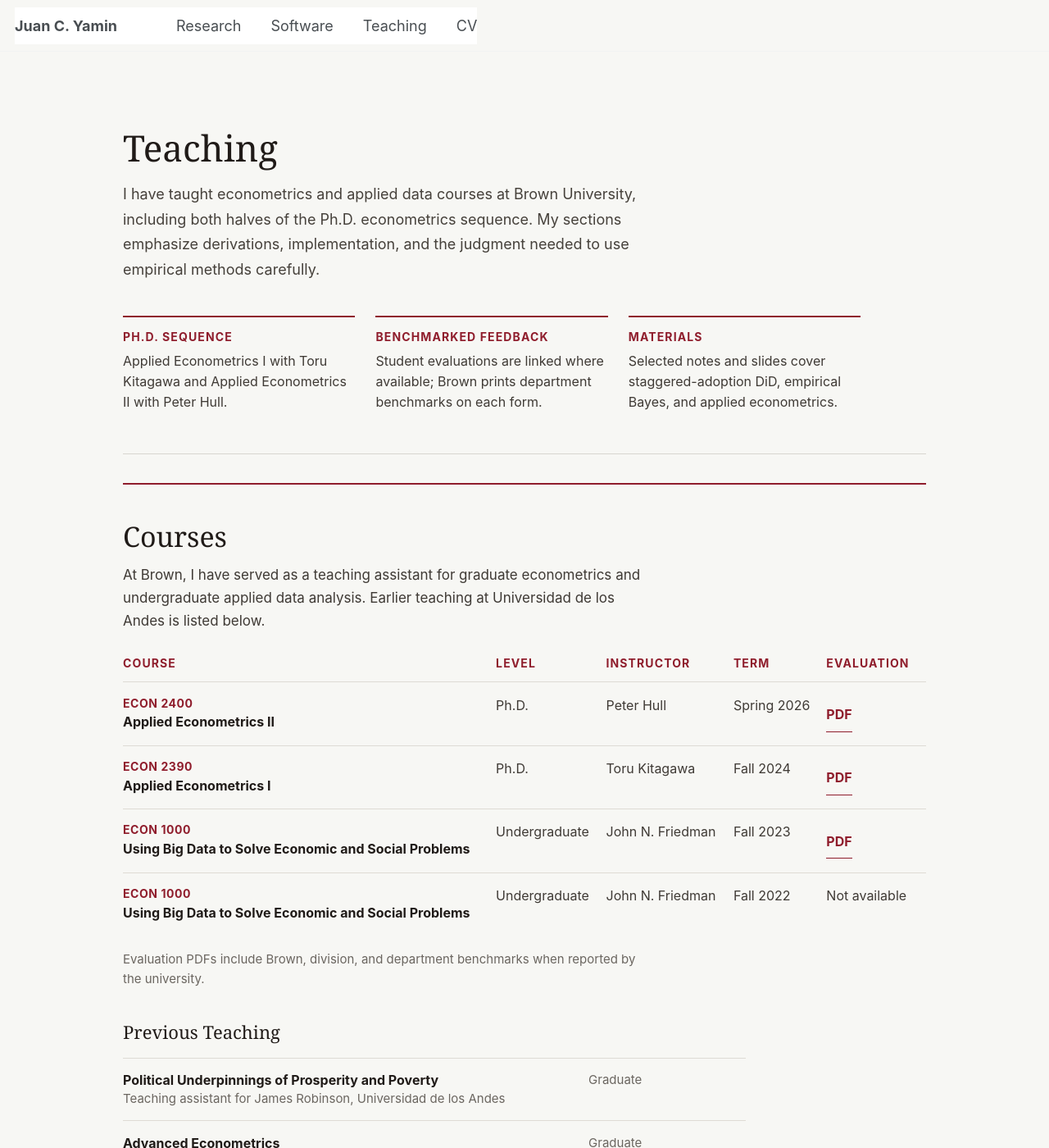
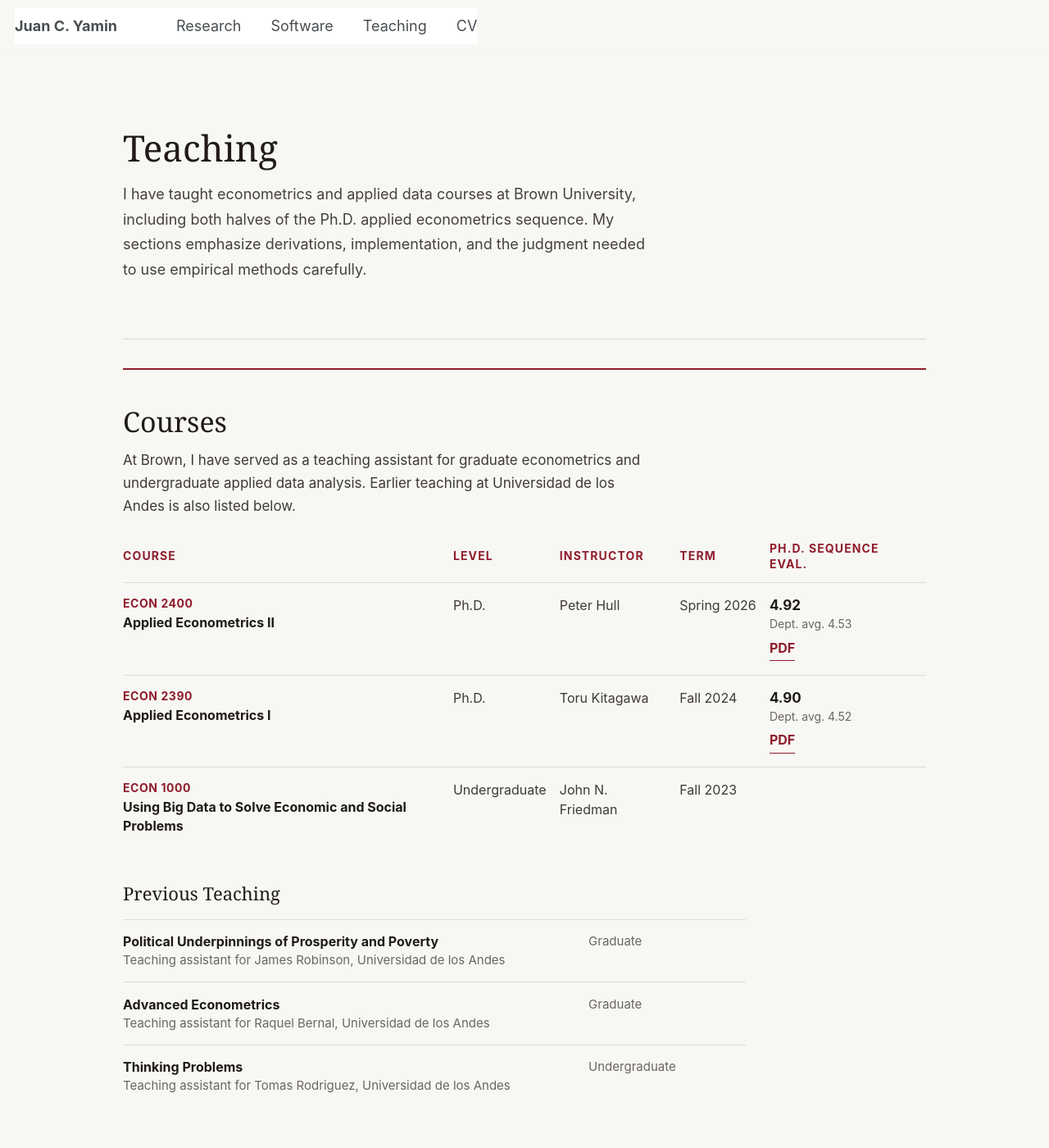
Before and after one commit to juancyamin/juancyamin.github.io, a Jekyll site: the page built from _pages/teaching-draft.md, in a window 1280 px wide and 1400 px high. Shown: the whole window at 82% size. Built offline with Jekyll 4.4.1, drawn with Linux system fonts in a browser that asks for light colours; some of the changed text lies outside the part shown.

Commit message:
Refine teaching draft evaluations

```diff
--- a/_pages/teaching-draft.md
+++ b/_pages/teaching-draft.md
@@ -107,19 +107,6 @@ noindex: true
     max-width: 640px;
   }
 
-  .page__content .t2-signals {
-    display: grid;
-    gap: 1.4rem;
-    grid-template-columns: repeat(3, minmax(0, 1fr));
-    margin: 2.25rem 0 0;
-    max-width: 900px;
-  }
-
-  .page__content .t2-signal {
-    border-top: 2px solid #8f1d2c;
-    padding-top: 0.85rem;
-  }
-
   .page__content .t2 p.t2-label,
   .page__content .t2 th {
     color: #8f1d2c;
@@ -130,13 +117,6 @@ noindex: true
     line-height: 1.35;
     margin: 0 0 0.4rem;
     text-transform: uppercase;
-  }
-
-  .page__content .t2 p.t2-signal-text {
-    color: #3f3a35;
-    font-size: 16px;
-    line-height: 1.55;
-    margin: 0;
   }
 
   .page__content .t2-section {
@@ -227,6 +207,23 @@ noindex: true
     font-weight: 650;
   }
 
+  .page__content .t2-eval-score {
+    color: #201b18;
+    display: block;
+    font-size: 17px;
+    font-weight: 700;
+    line-height: 1.35;
+    margin: 0 0 0.05rem;
+  }
+
+  .page__content .t2-eval-meta {
+    color: #6b6660;
+    display: block;
+    font-size: 14px;
+    line-height: 1.4;
+    margin: 0;
+  }
+
   .page__content .t2-links {
     align-items: center;
     display: flex;
@@ -251,6 +248,14 @@ noindex: true
   .page__content .t2-links a.t2-internal,
   .page__content .t2-material-list a.t2-internal {
     color: #8f1d2c;
+  }
+
+  .page__content .t2-links.t2-eval-links {
+    margin-top: 0.1rem;
+  }
+
+  .page__content .t2-links.t2-eval-links a {
+    min-height: 34px;
   }
 
   .page__content .t2 p.t2-note {
@@ -297,7 +302,7 @@ noindex: true
   .page__content .t2-materials {
     display: grid;
     gap: 1.5rem;
-    grid-template-columns: repeat(3, minmax(0, 1fr));
+    grid-template-columns: minmax(0, 1.35fr) minmax(0, 1fr);
     margin: 1.7rem 0 0;
     max-width: 980px;
   }
@@ -338,12 +343,6 @@ noindex: true
     margin: -0.1rem 0 0;
   }
 
-  .page__content .t2 p.t2-material-meta a {
-    border-bottom: 1px solid currentColor;
-    color: #201b18;
-    font-weight: 650;
-  }
-
   .page__content .t2-section-final {
     border-bottom: 0;
   }
@@ -464,6 +462,14 @@ noindex: true
     .page__content .t2-material-list a {
       font-size: 16px;
     }
+
+    .page__content .t2-links.t2-eval-links a {
+      min-height: 44px;
+    }
+
+    .page__content .t2-course-table td.t2-empty-eval {
+      display: none;
+    }
   }
 </style>
 
@@ -471,29 +477,15 @@ noindex: true
   <header class="t2-header" aria-labelledby="teaching-title">
     <h1 id="teaching-title">Teaching</h1>
     <p class="t2-intro">
-      I have taught econometrics and applied data courses at Brown University, including both halves of the Ph.D. econometrics sequence. My sections emphasize derivations, implementation, and the judgment needed to use empirical methods carefully.
+      I have taught econometrics and applied data courses at Brown University, including both halves of the Ph.D. applied econometrics sequence. My sections emphasize derivations, implementation, and the judgment needed to use empirical methods carefully.
     </p>
-    <div class="t2-signals" aria-label="Teaching summary">
-      <article class="t2-signal">
-        <p class="t2-label">Ph.D. Sequence</p>
-        <p class="t2-signal-text">Applied Econometrics I with Toru Kitagawa and Applied Econometrics II with Peter Hull.</p>
-      </article>
-      <article class="t2-signal">
-        <p class="t2-label">Benchmarked Feedback</p>
-        <p class="t2-signal-text">Student evaluations are linked where available; Brown prints department benchmarks on each form.</p>
-      </article>
-      <article class="t2-signal">
-        <p class="t2-label">Materials</p>
-        <p class="t2-signal-text">Selected notes and slides cover staggered-adoption DiD, empirical Bayes, and applied econometrics.</p>
-      </article>
-    </div>
   </header>
 
   <section class="t2-section t2-section-featured" aria-labelledby="courses-title">
     <h2 id="courses-title">Courses</h2>
     <div class="t2-copy">
       <p>
-        At Brown, I have served as a teaching assistant for graduate econometrics and undergraduate applied data analysis. Earlier teaching at Universidad de los Andes is listed below.
+        At Brown, I have served as a teaching assistant for graduate econometrics and undergraduate applied data analysis. Earlier teaching at Universidad de los Andes is also listed below.
       </p>
     </div>
     <div class="t2-table-wrap">
@@ -504,7 +496,7 @@ noindex: true
             <th>Level</th>
             <th>Instructor</th>
             <th>Term</th>
-            <th>Evaluation</th>
+            <th>Ph.D. Sequence Eval.</th>
           </tr>
         </thead>
         <tbody>
@@ -516,8 +508,10 @@ noindex: true
             <td data-label="Level">Ph.D.</td>
             <td data-label="Instructor">Peter Hull</td>
             <td data-label="Term">Spring 2026</td>
-            <td data-label="Evaluation">
-              <nav class="t2-links" aria-label="ECON 2400 evaluation">
+            <td data-label="Ph.D. sequence eval.">
+              <span class="t2-eval-score">4.92</span>
+              <span class="t2-eval-meta">Dept. avg. 4.53</span>
+              <nav class="t2-links t2-eval-links" aria-label="ECON 2400 evaluation">
                 <a class="t2-internal" href="/files/econ2400_evaluation.pdf">PDF</a>
               </nav>
             </td>
@@ -530,8 +524,10 @@ noindex: true
             <td data-label="Level">Ph.D.</td>
             <td data-label="Instructor">Toru Kitagawa</td>
             <td data-label="Term">Fall 2024</td>
-            <td data-label="Evaluation">
-              <nav class="t2-links" aria-label="ECON 2390 evaluation">
+            <td data-label="Ph.D. sequence eval.">
+              <span class="t2-eval-score">4.90</span>
+              <span class="t2-eval-meta">Dept. avg. 4.52</span>
+              <nav class="t2-links t2-eval-links" aria-label="ECON 2390 evaluation">
                 <a class="t2-internal" href="/files/econ2390_evaluation_fall2024.pdf">PDF</a>
               </nav>
             </td>
@@ -544,28 +540,11 @@ noindex: true
             <td data-label="Level">Undergraduate</td>
             <td data-label="Instructor">John N. Friedman</td>
             <td data-label="Term">Fall 2023</td>
-            <td data-label="Evaluation">
-              <nav class="t2-links" aria-label="ECON 1000 Fall 2023 evaluation">
-                <a class="t2-internal" href="/files/econ1000_evaluation_fall2023.pdf">PDF</a>
-              </nav>
-            </td>
-          </tr>
-          <tr>
-            <td data-label="Course">
-              <span class="t2-course-code">ECON 1000</span>
-              <span class="t2-course-title">Using Big Data to Solve Economic and Social Problems</span>
-            </td>
-            <td data-label="Level">Undergraduate</td>
-            <td data-label="Instructor">John N. Friedman</td>
-            <td data-label="Term">Fall 2022</td>
-            <td data-label="Evaluation">Not available</td>
+            <td class="t2-empty-eval" data-label="Ph.D. sequence eval."></td>
           </tr>
         </tbody>
       </table>
     </div>
-    <p class="t2-note">
-      Evaluation PDFs include Brown, division, and department benchmarks when reported by the university.
-    </p>
 
     <div class="t2-previous" aria-labelledby="previous-title">
       <h3 id="previous-title">Previous Teaching</h3>
@@ -597,58 +576,44 @@ noindex: true
     <h2 id="materials-title">Selected Materials</h2>
     <div class="t2-copy">
       <p>
-        Selected materials from Brown TA sessions. Source attributions are included where the sessions build from existing lecture materials.
+        Selected materials from Brown TA sessions, organized by course. Source attributions are included where the sessions build from existing lecture materials.
       </p>
     </div>
     <div class="t2-materials">
       <article class="t2-material-group">
-        <h3>Staggered-Adoption DiD</h3>
+        <h3>ECON 2400 &mdash; Applied Econometrics II</h3>
         <ul class="t2-material-list">
           <li>
-            <a class="t2-internal" href="/files/econ2400_ta_session_1.pdf">Part I</a>
-            <p class="t2-material-meta">ECON 2400, Spring 2026. Adapted from teaching materials by <a href="https://sites.google.com/view/borusyak/home">Kirill Borusyak</a>.</p>
+            <a class="t2-internal" href="/files/econ2400_ta_session_1.pdf">Staggered-Adoption Difference-in-Differences, Part I</a>
+            <p class="t2-material-meta">Spring 2026. Adapted from teaching materials by Kirill Borusyak (ARE 213).</p>
           </li>
           <li>
-            <a class="t2-internal" href="/files/econ2400_ta_session_2.pdf">Part II</a>
-            <p class="t2-material-meta">ECON 2400, Spring 2026. Adapted from <a href="https://github.com/borusyak/are213">ARE 213 materials</a>.</p>
+            <a class="t2-internal" href="/files/econ2400_ta_session_2.pdf">Staggered-Adoption Difference-in-Differences, Part II</a>
+            <p class="t2-material-meta">Spring 2026. Adapted from teaching materials by Kirill Borusyak (ARE 213).</p>
+          </li>
+          <li>
+            <a class="t2-internal" href="/files/econ2400_ta_session_3.pdf">Empirical Bayes: Fundamentals</a>
+            <p class="t2-material-meta">Spring 2026. Based on NBER SI Methods lectures by Jiaying Gu and Christopher R. Walters.</p>
+          </li>
+          <li>
+            <a class="t2-internal" href="/files/econ2400_ta_session_4.pdf">Empirical Bayes: Empirical Applications</a>
+            <p class="t2-material-meta">Spring 2026. Based on NBER SI Methods lectures by Jiaying Gu and Christopher R. Walters.</p>
           </li>
         </ul>
       </article>
       <article class="t2-material-group">
-        <h3>Empirical Bayes</h3>
-        <ul class="t2-material-list">
-          <li>
-            <a class="t2-internal" href="/files/econ2400_ta_session_3.pdf">Fundamentals</a>
-            <p class="t2-material-meta">ECON 2400, Spring 2026. Based on NBER SI Methods lectures by <a href="https://www.nber.org/conferences/si-2022-methods-lectures-empirical-bayes-methods-theory-and-application">Jiaying Gu and Christopher R. Walters</a>.</p>
-          </li>
-          <li>
-            <a class="t2-internal" href="/files/econ2400_ta_session_4.pdf">Empirical Applications</a>
-            <p class="t2-material-meta">ECON 2400, Spring 2026. Based on NBER SI Methods lectures by <a href="https://www.nber.org/conferences/si-2022-methods-lectures-empirical-bayes-methods-theory-and-application">Jiaying Gu and Christopher R. Walters</a>.</p>
-          </li>
-        </ul>
-      </article>
-      <article class="t2-material-group">
-        <h3>Applied Econometrics I</h3>
+        <h3>ECON 2390 &mdash; Applied Econometrics I</h3>
         <ul class="t2-material-list">
           <li>
             <a class="t2-internal" href="/files/econ2390_review_session_1.pdf">Midterm and Problem Set 1</a>
-            <p class="t2-material-meta">ECON 2390, Fall 2024.</p>
+            <p class="t2-material-meta">Fall 2024.</p>
           </li>
           <li>
             <a class="t2-internal" href="/files/econ2390_review_session_2.pdf">Problem Set 2</a>
-            <p class="t2-material-meta">ECON 2390, Fall 2024.</p>
+            <p class="t2-material-meta">Fall 2024.</p>
           </li>
         </ul>
       </article>
     </div>
   </section>
-
-  <section class="t2-section t2-section-final" aria-labelledby="prepared-title">
-    <h2 id="prepared-title">Prepared to Teach</h2>
-    <div class="t2-copy">
-      <p>
-        Prepared to teach econometrics at the undergraduate and graduate levels, causal inference, experimental design, introductory statistics, and a new course on data-driven decision-making for policy and experiments.
-      </p>
-    </div>
-  </section>
 </main>
```
Also changed, not shown: other parts of _pages/teaching-draft.md (+0 -1 lines), 1 other file.
